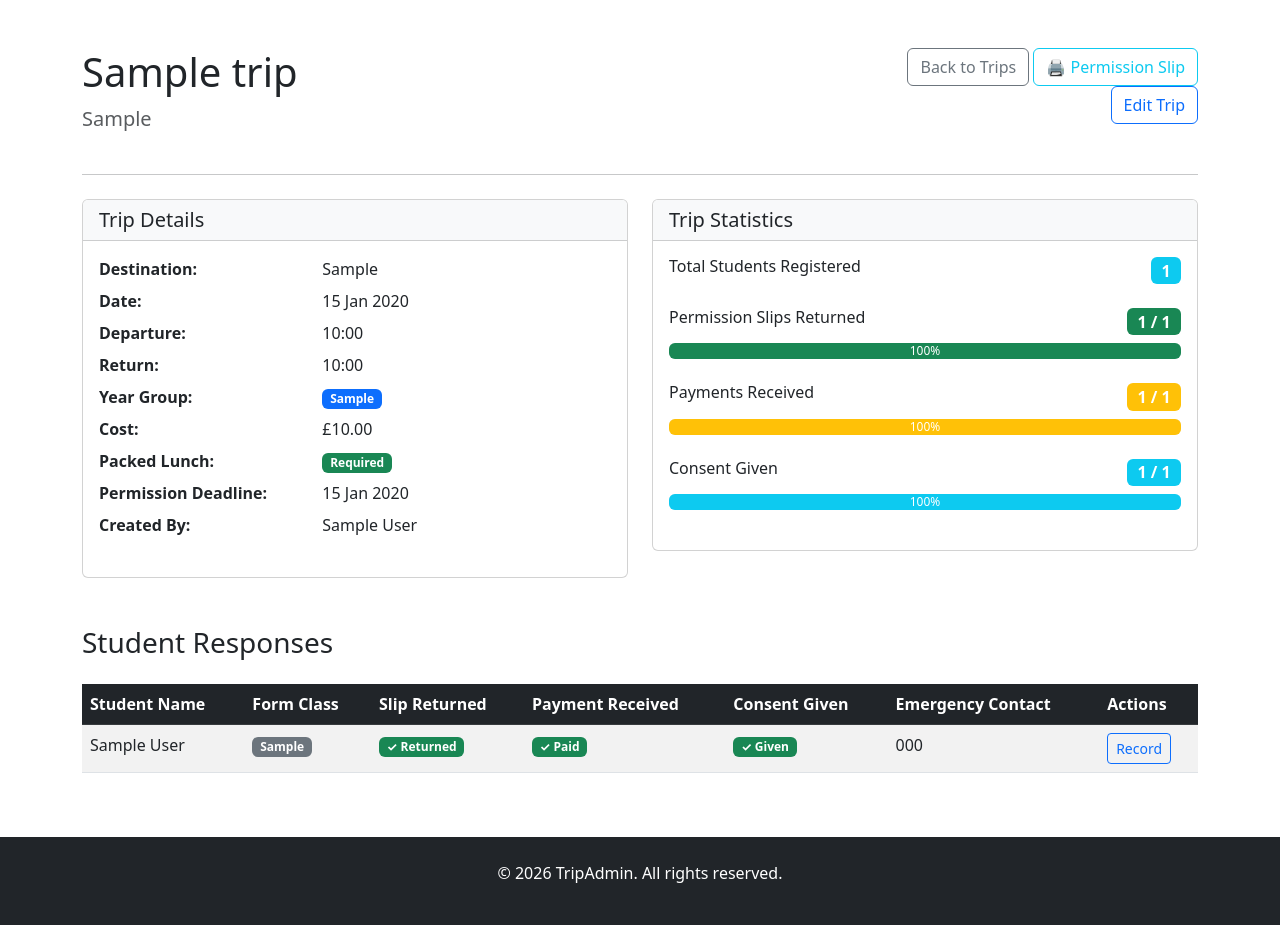
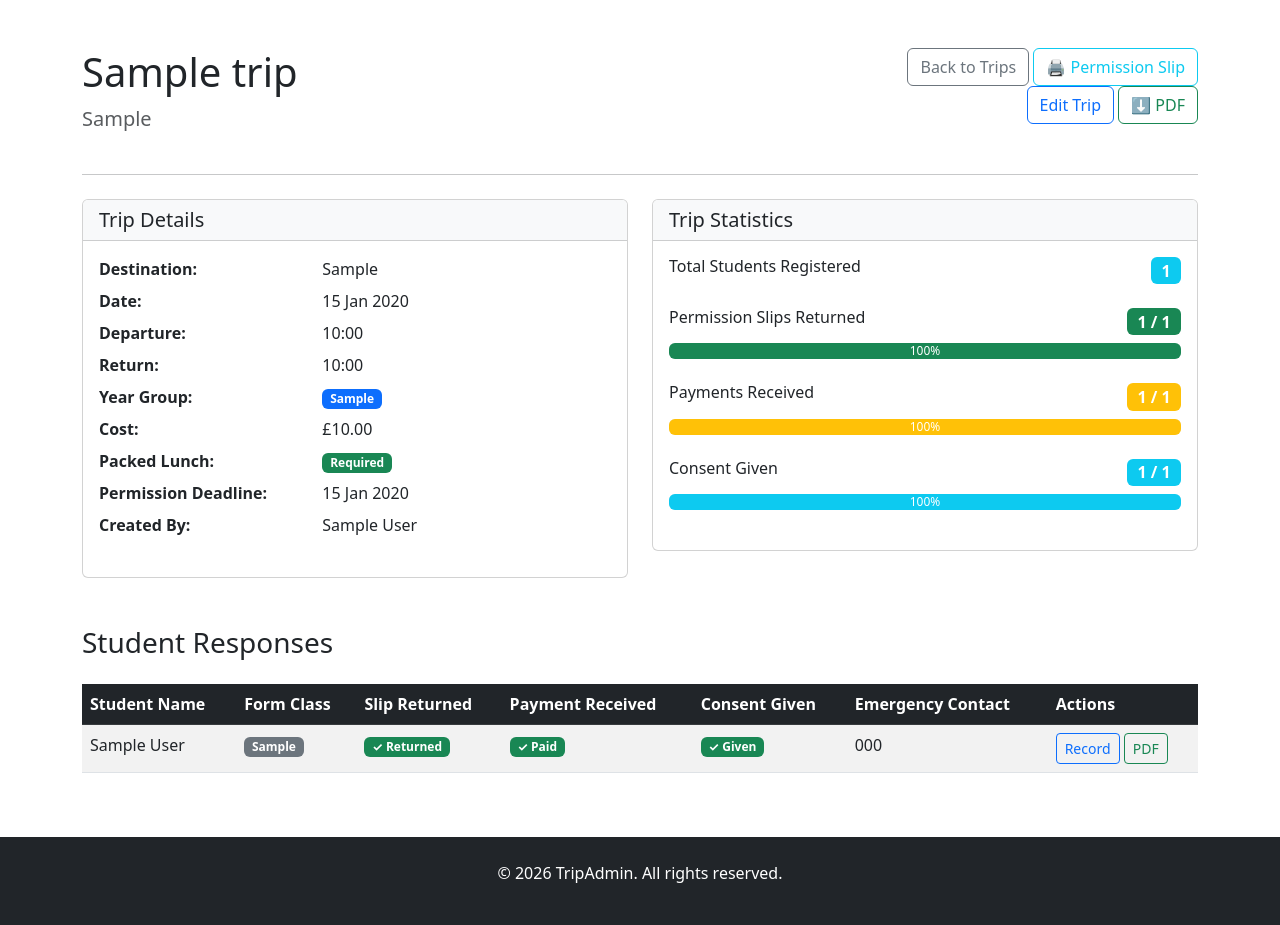
Before and after one commit to emhb007/ToolsAss3, a Django app: page /trips/1/ in a window 1280 px wide. Shown: the part 56-981 px from the top of the page. Run offline with Django 5.2, Linux system fonts and the light colour scheme; a user stored in the database is signed in; tables that the repository leaves empty hold one stand-in row (values such as "Sample post"); parts of the project's set-up code (start-up, migrations or seed data) failed here and were passed over.

Commit message:
Prompt 5.2

```diff
--- a/templates/trips/permission_slip.html
+++ b/templates/trips/permission_slip.html
@@ -457,11 +457,11 @@
                 <div class="form-row">
                     <div class="form-group">
                         <label for="student_name">Student Name:</label>
-                        <input type="text" id="student_name" name="student_name" placeholder="">
+                        <input type="text" id="student_name" name="student_name" placeholder="" {% if prefill_student %}value="{{ prefill_student.first_name }} {{ prefill_student.last_name }}"{% endif %}>
                     </div>
                     <div class="form-group">
                         <label for="form_class">Form/Class:</label>
-                        <input type="text" id="form_class" name="form_class" placeholder="">
+                        <input type="text" id="form_class" name="form_class" placeholder="" {% if prefill_student %}value="{{ prefill_student.form_class }}"{% endif %}>
                     </div>
                 </div>
 
--- a/templates/trips/trip_detail.html
+++ b/templates/trips/trip_detail.html
@@ -12,6 +12,7 @@
         <a href="{% url 'trips:trips_list' %}" class="btn btn-outline-secondary">Back to Trips</a>
         <a href="{% url 'trips:permission_slip' trip.pk %}" class="btn btn-outline-info" target="_blank">🖨️ Permission Slip</a>
         <a href="#" class="btn btn-outline-primary">Edit Trip</a>
+        <a href="{% url 'trips:download_slip_pdf' trip.pk %}" class="btn btn-outline-success">⬇️ PDF</a>
     </div>
 </div>
 
@@ -170,6 +171,7 @@
                                 <td>{{ response.emergency_contact_number }}</td>
                                 <td>
                                     <a href="{% url 'trips:record_slip' trip.pk response.student.pk %}" class="btn btn-sm btn-outline-primary">Record</a>
+                                                                    <a href="{% url 'trips:download_slip_pdf_student' trip.pk response.student.pk %}" class="btn btn-sm btn-outline-success" title="Download as PDF">PDF</a>
                                 </td>
                             </tr>
                         {% endfor %}
--- a/trips/urls.py
+++ b/trips/urls.py
@@ -10,5 +10,7 @@ urlpatterns = [
     path('trips/new/', views.TripCreateView.as_view(), name='new_trip'),
     path('trips/<int:trip_id>/student/<int:student_id>/record/', views.record_slip, name='record_slip'),
     path('trips/<int:trip_id>/permission-slip/', views.permission_slip, name='permission_slip'),
+    path('trips/<int:trip_id>/permission-slip/download/', views.generate_slip_pdf, name='download_slip_pdf'),
+    path('trips/<int:trip_id>/student/<int:student_id>/permission-slip/download/', views.generate_slip_pdf, name='download_slip_pdf_student'),
     path('reports/', views.reports, name='reports'),
 ]
--- a/trips/views.py
+++ b/trips/views.py
@@ -4,6 +4,10 @@ from django.urls import reverse_lazy
 from django.db.models import Count, Q
 from django.contrib.auth.mixins import LoginRequiredMixin, UserPassesTestMixin
 from django.contrib import messages
+from django.http import HttpResponse
+from django.template.loader import render_to_string
+from weasyprint import HTML
+from io import BytesIO
 from .models import Trip, TripResponse, Student
 from .forms import TripForm, TripResponseForm
 
@@ -174,6 +178,42 @@ def permission_slip(request, trip_id):
     return render(request, 'trips/permission_slip.html', context)
 
 
+def generate_slip_pdf(request, trip_id, student_id=None):
+    """Generate a PDF permission slip for a trip, optionally pre-filled with a student."""
+    trip = get_object_or_404(Trip, pk=trip_id)
+    student = None
+
+    if student_id:
+        student = get_object_or_404(Student, pk=student_id)
+
+    context = {
+        'trip': trip,
+        'prefill_student': student,
+    }
+
+    # Render the HTML template to a string
+    html_string = render_to_string('trips/permission_slip.html', context)
+
+    # Convert HTML to PDF using WeasyPrint
+    html = HTML(string=html_string, base_url=request.build_absolute_uri('/'))
+    pdf_bytes = html.write_pdf()
+
+    # Create HTTP response with PDF
+    response = HttpResponse(pdf_bytes, content_type='application/pdf')
+
+    # Set filename for download
+    if student:
+        filename = f'permission_slip_{student.first_name}_{student.last_name}_{trip.name}.pdf'
+    else:
+        filename = f'permission_slip_{trip.name}.pdf'
+
+    # Sanitize filename
+    filename = filename.replace(' ', '_').replace('/', '_')
+    response['Content-Disposition'] = f'attachment; filename="{filename}"'
+
+    return response
+
+
 def reports(request):
     """Generate and view reports."""
     return render(request, 'trips/reports.html')
```
